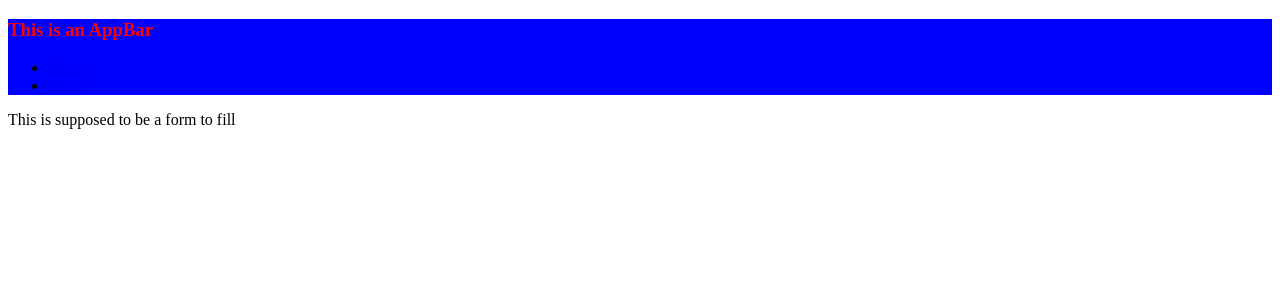
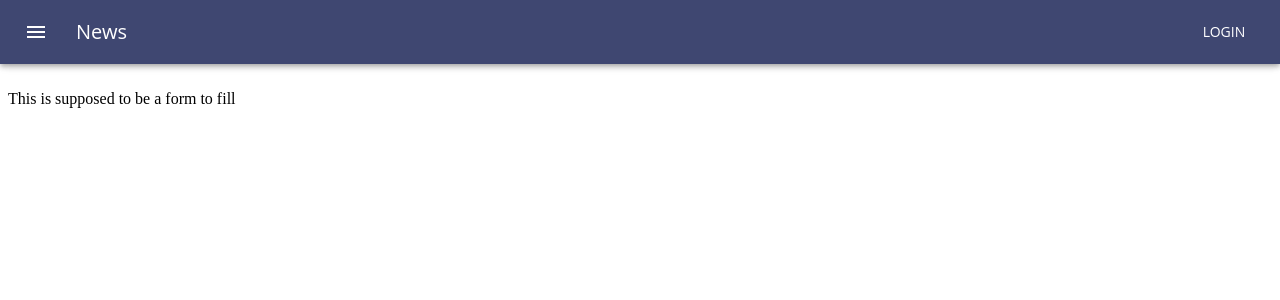
Before and after one commit to radandevist/client-react-ts, a React (Create React App) app: page /form in a window 1280 px wide. Shown: the top 300 px of the page. Built offline with nearby package versions, Linux system fonts and the light colour scheme.

Commit message:
material ui appbar done

```diff
--- a/package.json
+++ b/package.json
@@ -4,6 +4,7 @@
   "private": true,
   "dependencies": {
     "@material-ui/core": "^4.11.3",
+    "@material-ui/icons": "^5.0.0-alpha.24",
     "@testing-library/jest-dom": "^5.11.4",
     "@testing-library/react": "^11.1.0",
     "@testing-library/user-event": "^12.1.10",
--- a/src/App.css
+++ b/src/App.css
@@ -0,0 +1,4 @@
+#root {
+  margin: 0;
+  padding: 0;
+}
--- a/src/MainRouter.tsx
+++ b/src/MainRouter.tsx
@@ -1,13 +1,13 @@
 import React from "react";
 import { Route, Switch } from "react-router-dom";
-import AppBar from "./components/Appbar/Appbar";
+import MyAppBar from "./components/MyAppbar/MyAppbar";
 import Home from "./pages/Home/Home";
 import NameForm from "./pages/NameForm/NameForm";
 
 const MainRouter = () => {
   return (
     <>
-      <AppBar />
+      <MyAppBar />
       <Switch>
         <Route exact path="/" component={Home} />
         <Route path="/form" component={NameForm} />
--- a/src/components/Appbar/Appbar.module.css
+++ /dev/null
@@ -1,7 +0,0 @@
-.wrapper {
-  background-color: blue;
-}
-
-.appbarTitle {
-  color: red;
-}
--- a/src/components/Appbar/Appbar.module.css.d.ts
+++ /dev/null
@@ -1,6 +0,0 @@
-declare const styles: {
-  wrapper: string;
-  appbarTitle: string;
-};
-
-export = styles;
--- a/src/components/Appbar/Appbar.tsx
+++ /dev/null
@@ -1,22 +0,0 @@
-import React from "react";
-import { Link } from "react-router-dom";
-
-import css from "./Appbar.module.css";
-
-const AppBar = (): JSX.Element => {
-  return (
-    <div className={css.wrapper}>
-      <h3 className={css.appbarTitle} >This is an AppBar</h3>
-      <ul>
-        <li>
-          <Link to="/">Home</Link>
-        </li>
-        <li>
-          <Link to="/form">Form</Link>
-        </li>
-      </ul>
-    </div>
-  );
-};
-
-export default AppBar;
--- /dev/null
+++ b/src/components/MyAppbar/MyAppbar.tsx
@@ -0,0 +1,47 @@
+import React from "react";
+// import { Link } from "react-router-dom";
+import { makeStyles, createStyles, Theme } from "@material-ui/core/styles";
+import { AppBar, Toolbar, IconButton, Typography, Button }
+  from "@material-ui/core";
+import MenuIcon from "@material-ui/icons/Menu";
+
+const useStyles = makeStyles((theme: Theme) =>
+  createStyles({
+    root: {
+      flexGrow: 1,
+      marginBottom: 90,
+    },
+    menuButton: {
+      marginRight: theme.spacing(2),
+    },
+    title: {
+      flexGrow: 1,
+    },
+  }),
+);
+
+const MyAppBar = (): JSX.Element => {
+  const classes = useStyles();
+  return (
+    <div className={classes.root}>
+      <AppBar position="fixed">
+        <Toolbar>
+          <IconButton
+            edge="start"
+            className={classes.menuButton}
+            color="inherit" aria-label="menu" >
+            <MenuIcon />
+          </IconButton>
+          <Typography
+            variant="h6"
+            className={classes.title}>
+          News
+          </Typography>
+          <Button color="inherit">Login</Button>
+        </Toolbar>
+      </AppBar>
+    </div>
+  );
+};
+
+export default MyAppBar;
```
Also changed, not shown: 1 other file (tests, documents, lock files or other folders).
